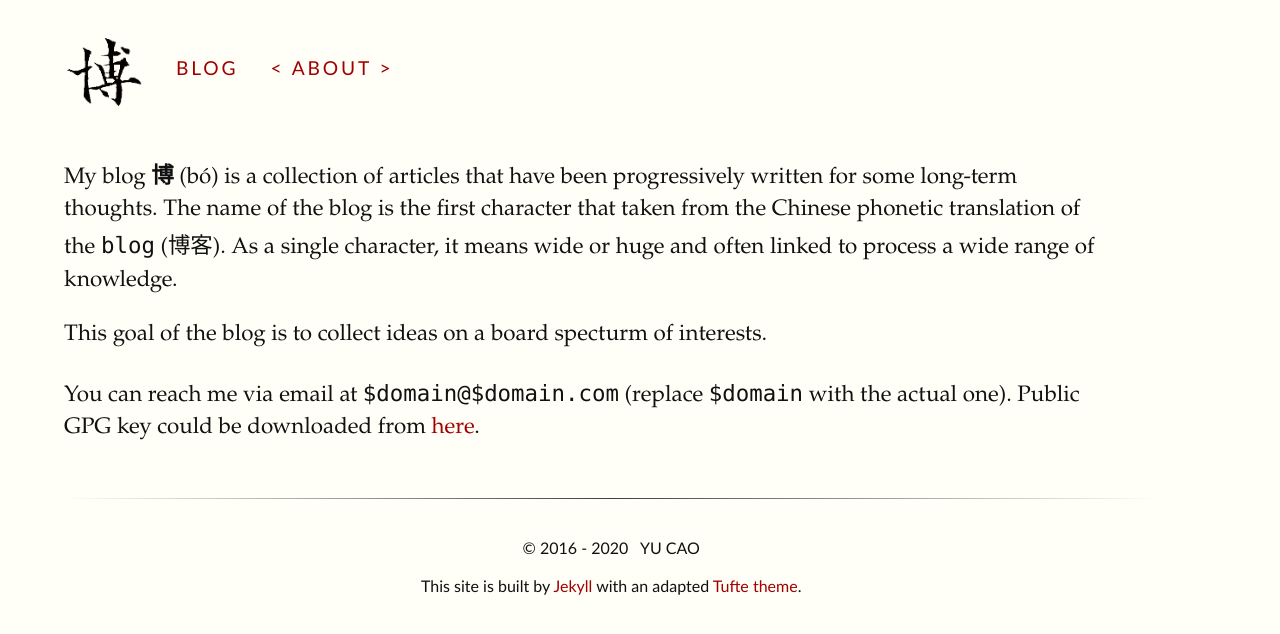
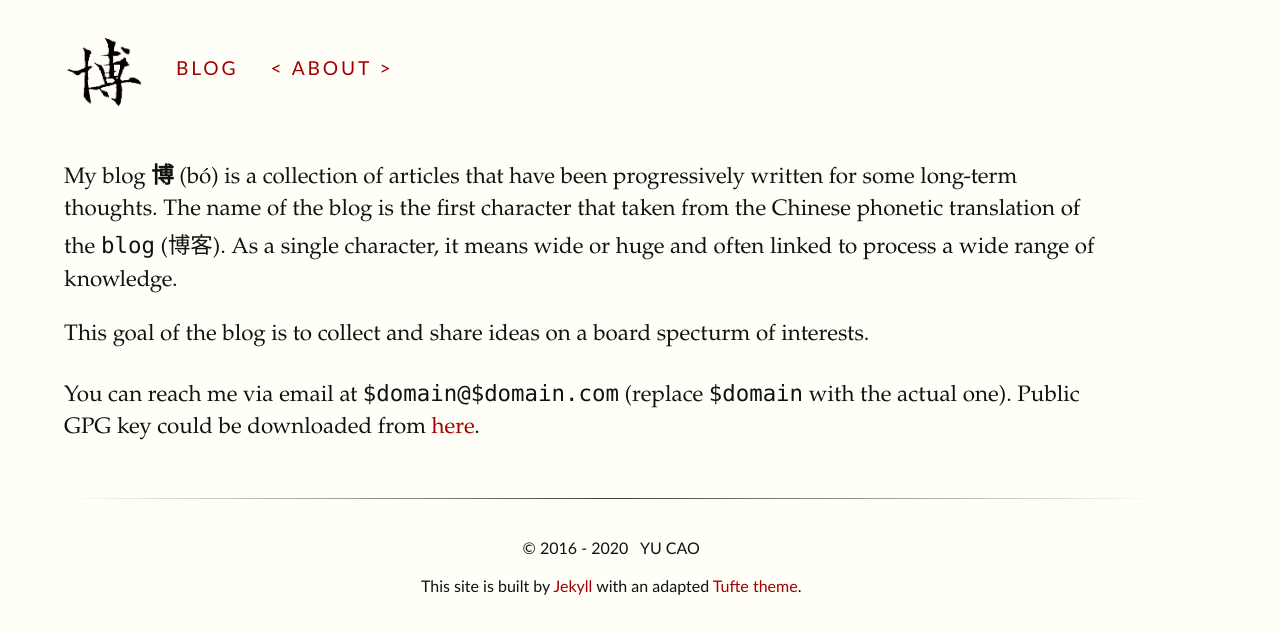
Before and after one commit to tsaoyu/blog, a Jekyll site: the page built from about/index.md, in a window 1280 px wide. Shown: the top 634 px of the page. Built offline with Jekyll 4.4.1, drawn with Linux system fonts in a browser that asks for light colours.

Commit message:
Save changes

```diff
--- a/about/index.md
+++ b/about/index.md
@@ -6,7 +6,7 @@ title: About
 My blog **博**  (bó) is a collection of articles that have been progressively written for some long-term thoughts.
 The name of the blog is the first character that taken from the Chinese phonetic translation of the `blog` (博客). As a single character, it means wide or huge and often linked to process a wide range of knowledge.
 
-This goal of the blog is to collect ideas on a board specturm of interests.
+This goal of the blog is to collect and share ideas on a board specturm of interests.
 
 You can reach me via email at `$domain@$domain.com` (replace `$domain` with the actual one). Public GPG key could be downloaded from [here][1].
 
```
Also changed, not shown: _posts/2018-09-19-pinhole-photography.md (+15 -3 lines).
